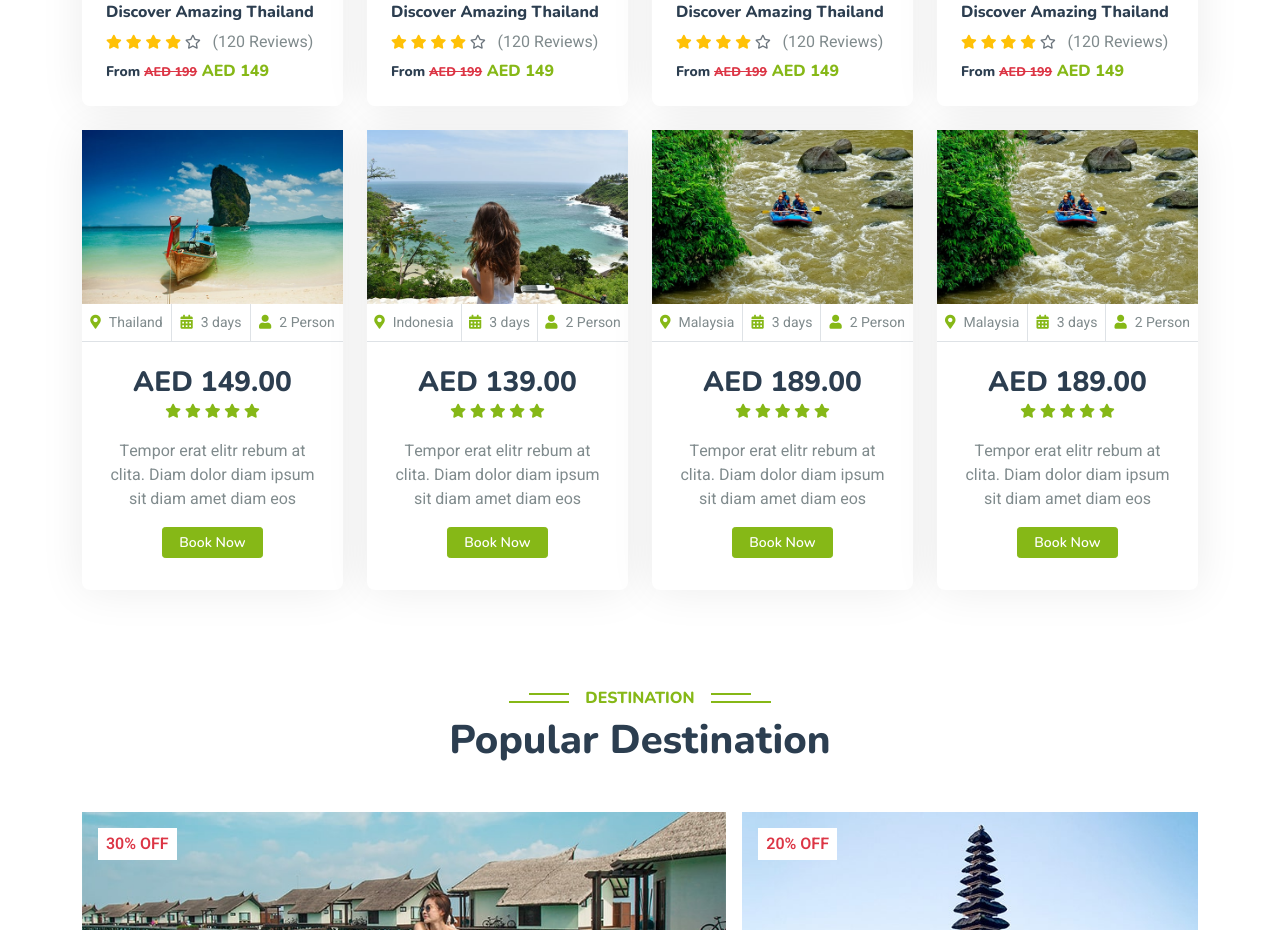
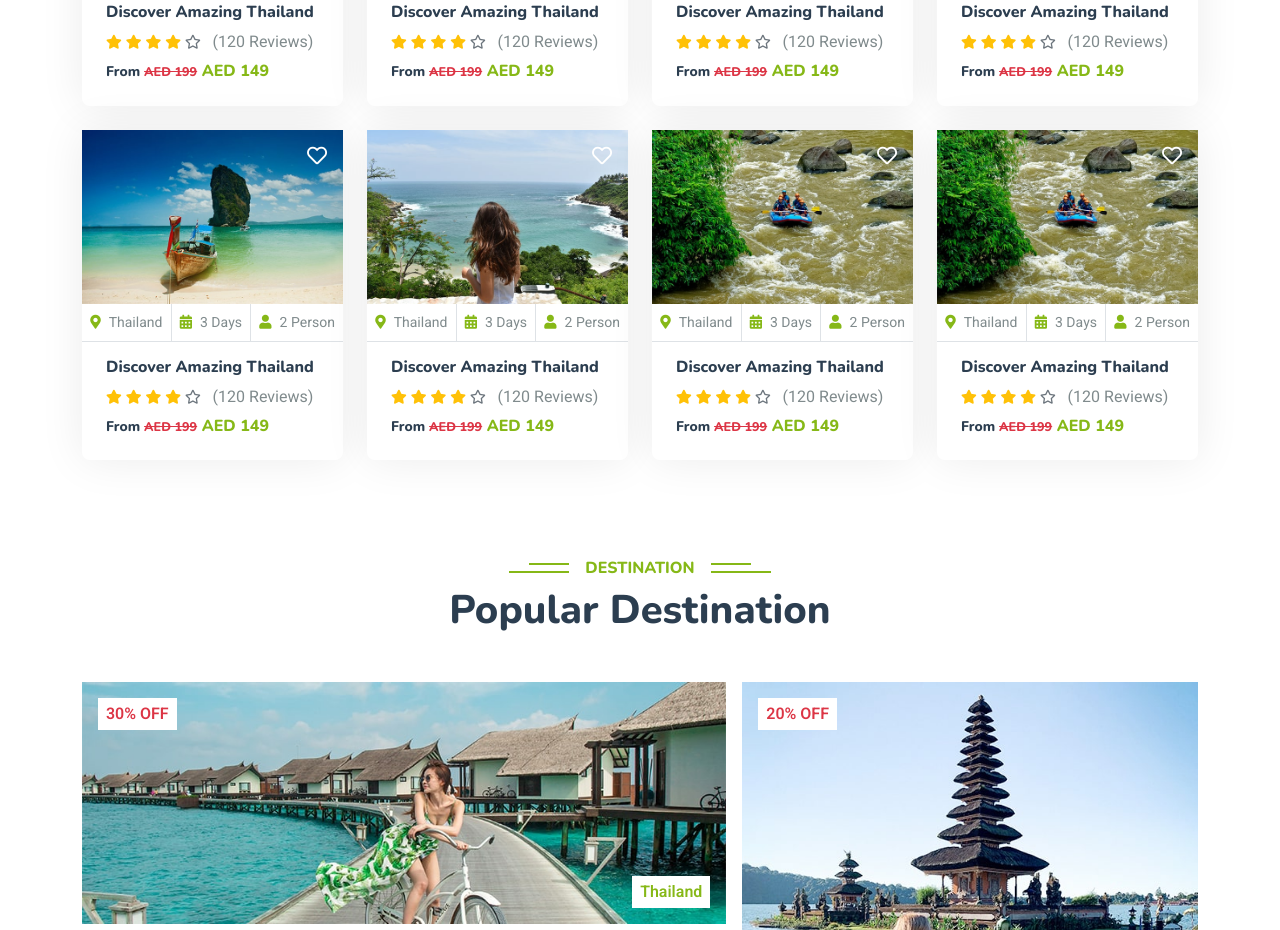
Before and after one commit to ZahirKhan97/Travel-Jokes, a plain HTML site: page index.html in a window 1280 px wide. Shown: the part 1459-2389 px from the top of the page. Drawn offline with nearby package versions, Linux system fonts and the light colour scheme.

Commit message:
Modified Items Design

```diff
--- a/index.html
+++ b/index.html
@@ -488,150 +488,234 @@
             </div>
           </div>
           <div class="col-lg-3 col-md-4 wow fadeInUp" data-wow-delay="0.1s">
-            <div class="package-item">
+            <div class="package-item position-relative">
+              <!-- Heart Icon -->
+              <div class="position-absolute top-0 end-0 p-2" style="z-index: 10;">
+                    <a href="#" class="wishlist-icon" title="Add to wishlist">
+                    <i class="far fa-heart fs-5"></i>
+                    </a>
+                </div>
+
+              <!-- Image -->
+               <a href="">
               <div class="overflow-hidden">
                 <img class="img-fluid" src="img/package-1.jpg" alt="" />
+              </div></a>
+
+              <!-- Details Row -->
+              <div class="d-flex border-bottom">
+                <small class="flex-fill text-center border-end py-2">
+                  <i class="fa fa-map-marker-alt text-primary me-2"></i>Thailand
+                </small>
+                <small class="flex-fill text-center border-end py-2">
+                  <i class="fa fa-calendar-alt text-primary me-2"></i>3 Days
+                </small>
+                <small class="flex-fill text-center py-2">
+                  <i class="fa fa-user text-primary me-2"></i>2 Person
+                </small>
               </div>
-              <div class="d-flex border-bottom">
-                <small class="flex-fill text-center border-end py-2"
-                  ><i class="fa fa-map-marker-alt text-primary me-2"></i
-                  >Thailand</small
-                >
-                <small class="flex-fill text-center border-end py-2"
-                  ><i class="fa fa-calendar-alt text-primary me-2"></i>3
-                  days</small
-                >
-                <small class="flex-fill text-center py-2"
-                  ><i class="fa fa-user text-primary me-2"></i>2 Person</small
-                >
-              </div>
-              <div class="text-center p-4">
-                <h3 class="mb-0">AED 149.00</h3>
-                <div class="mb-3">
-                  <small class="fa fa-star text-primary"></small>
-                  <small class="fa fa-star text-primary"></small>
-                  <small class="fa fa-star text-primary"></small>
-                  <small class="fa fa-star text-primary"></small>
-                  <small class="fa fa-star text-primary"></small>
+
+              <!-- Package Content -->
+              <div class="px-4 py-3">
+                <!-- Title -->
+                <a href=""><h6 class="mb-2">Discover Amazing Thailand</h6></a>
+
+                <!-- Rating -->
+                <div class="mb-2">
+                  <small class="fa fa-star text-warning"></small>
+                  <small class="fa fa-star text-warning"></small>
+                  <small class="fa fa-star text-warning"></small>
+                  <small class="fa fa-star text-warning"></small>
+                  <small class="far fa-star text-muted"></small>
+                  <span class="ms-2">(120 Reviews)</span>
                 </div>
-                <p>
-                  Tempor erat elitr rebum at clita. Diam dolor diam ipsum sit
-                  diam amet diam eos
-                </p>
-                <div class="d-flex justify-content-center mb-2">
-                  <a href="#" class="btn btn-sm btn-primary px-3">Book Now</a>
-                </div>
+
+                <!-- Price -->
+                <h6>
+                  <small
+                    >From
+                    <del
+                      class="text-danger compare-price"
+                      style="font-size: 90%"
+                      >AED 199</del
+                    ></small
+                  >
+                  <span class="text-primary">AED 149</span>
+                </h6>
               </div>
             </div>
           </div>
-          <div class="col-lg-3 col-md-4 wow fadeInUp" data-wow-delay="0.3s">
-            <div class="package-item">
+          <div class="col-lg-3 col-md-4 wow fadeInUp" data-wow-delay="0.1s">
+            <div class="package-item position-relative">
+              <!-- Heart Icon -->
+              <div class="position-absolute top-0 end-0 p-2" style="z-index: 10;">
+                    <a href="#" class="wishlist-icon" title="Add to wishlist">
+                    <i class="far fa-heart fs-5"></i>
+                    </a>
+                </div>
+
+              <!-- Image -->
+               <a href="">
               <div class="overflow-hidden">
                 <img class="img-fluid" src="img/package-2.jpg" alt="" />
+              </div></a>
+
+              <!-- Details Row -->
+              <div class="d-flex border-bottom">
+                <small class="flex-fill text-center border-end py-2">
+                  <i class="fa fa-map-marker-alt text-primary me-2"></i>Thailand
+                </small>
+                <small class="flex-fill text-center border-end py-2">
+                  <i class="fa fa-calendar-alt text-primary me-2"></i>3 Days
+                </small>
+                <small class="flex-fill text-center py-2">
+                  <i class="fa fa-user text-primary me-2"></i>2 Person
+                </small>
               </div>
-              <div class="d-flex border-bottom">
-                <small class="flex-fill text-center border-end py-2"
-                  ><i class="fa fa-map-marker-alt text-primary me-2"></i
-                  >Indonesia</small
-                >
-                <small class="flex-fill text-center border-end py-2"
-                  ><i class="fa fa-calendar-alt text-primary me-2"></i>3
-                  days</small
-                >
-                <small class="flex-fill text-center py-2"
-                  ><i class="fa fa-user text-primary me-2"></i>2 Person</small
-                >
-              </div>
-              <div class="text-center p-4">
-                <h3 class="mb-0">AED 139.00</h3>
-                <div class="mb-3">
-                  <small class="fa fa-star text-primary"></small>
-                  <small class="fa fa-star text-primary"></small>
-                  <small class="fa fa-star text-primary"></small>
-                  <small class="fa fa-star text-primary"></small>
-                  <small class="fa fa-star text-primary"></small>
+
+              <!-- Package Content -->
+              <div class="px-4 py-3">
+                <!-- Title -->
+                <a href=""><h6 class="mb-2">Discover Amazing Thailand</h6></a>
+
+                <!-- Rating -->
+                <div class="mb-2">
+                  <small class="fa fa-star text-warning"></small>
+                  <small class="fa fa-star text-warning"></small>
+                  <small class="fa fa-star text-warning"></small>
+                  <small class="fa fa-star text-warning"></small>
+                  <small class="far fa-star text-muted"></small>
+                  <span class="ms-2">(120 Reviews)</span>
                 </div>
-                <p>
-                  Tempor erat elitr rebum at clita. Diam dolor diam ipsum sit
-                  diam amet diam eos
-                </p>
-                <div class="d-flex justify-content-center mb-2">
-                  <a href="#" class="btn btn-sm btn-primary px-3">Book Now</a>
-                </div>
+
+                <!-- Price -->
+                <h6>
+                  <small
+                    >From
+                    <del
+                      class="text-danger compare-price"
+                      style="font-size: 90%"
+                      >AED 199</del
+                    ></small
+                  >
+                  <span class="text-primary">AED 149</span>
+                </h6>
               </div>
             </div>
           </div>
-          <div class="col-lg-3 col-md-4 wow fadeInUp" data-wow-delay="0.5s">
-            <div class="package-item">
+          <div class="col-lg-3 col-md-4 wow fadeInUp" data-wow-delay="0.1s">
+            <div class="package-item position-relative">
+              <!-- Heart Icon -->
+              <div class="position-absolute top-0 end-0 p-2" style="z-index: 10;">
+                    <a href="#" class="wishlist-icon" title="Add to wishlist">
+                    <i class="far fa-heart fs-5"></i>
+                    </a>
+                </div>
+
+              <!-- Image -->
+               <a href="">
               <div class="overflow-hidden">
                 <img class="img-fluid" src="img/package-3.jpg" alt="" />
+              </div></a>
+
+              <!-- Details Row -->
+              <div class="d-flex border-bottom">
+                <small class="flex-fill text-center border-end py-2">
+                  <i class="fa fa-map-marker-alt text-primary me-2"></i>Thailand
+                </small>
+                <small class="flex-fill text-center border-end py-2">
+                  <i class="fa fa-calendar-alt text-primary me-2"></i>3 Days
+                </small>
+                <small class="flex-fill text-center py-2">
+                  <i class="fa fa-user text-primary me-2"></i>2 Person
+                </small>
               </div>
-              <div class="d-flex border-bottom">
-                <small class="flex-fill text-center border-end py-2"
-                  ><i class="fa fa-map-marker-alt text-primary me-2"></i
-                  >Malaysia</small
-                >
-                <small class="flex-fill text-center border-end py-2"
-                  ><i class="fa fa-calendar-alt text-primary me-2"></i>3
-                  days</small
-                >
-                <small class="flex-fill text-center py-2"
-                  ><i class="fa fa-user text-primary me-2"></i>2 Person</small
-                >
-              </div>
-              <div class="text-center p-4">
-                <h3 class="mb-0">AED 189.00</h3>
-                <div class="mb-3">
-                  <small class="fa fa-star text-primary"></small>
-                  <small class="fa fa-star text-primary"></small>
-                  <small class="fa fa-star text-primary"></small>
-                  <small class="fa fa-star text-primary"></small>
-                  <small class="fa fa-star text-primary"></small>
+
+              <!-- Package Content -->
+              <div class="px-4 py-3">
+                <!-- Title -->
+                <a href=""><h6 class="mb-2">Discover Amazing Thailand</h6></a>
+
+                <!-- Rating -->
+                <div class="mb-2">
+                  <small class="fa fa-star text-warning"></small>
+                  <small class="fa fa-star text-warning"></small>
+                  <small class="fa fa-star text-warning"></small>
+                  <small class="fa fa-star text-warning"></small>
+                  <small class="far fa-star text-muted"></small>
+                  <span class="ms-2">(120 Reviews)</span>
                 </div>
-                <p>
-                  Tempor erat elitr rebum at clita. Diam dolor diam ipsum sit
-                  diam amet diam eos
-                </p>
-                <div class="d-flex justify-content-center mb-2">
-                  <a href="#" class="btn btn-sm btn-primary px-3">Book Now</a>
-                </div>
+
+                <!-- Price -->
+                <h6>
+                  <small
+                    >From
+                    <del
+                      class="text-danger compare-price"
+                      style="font-size: 90%"
+                      >AED 199</del
+                    ></small
+                  >
+                  <span class="text-primary">AED 149</span>
+                </h6>
               </div>
             </div>
           </div>
-          <div class="col-lg-3 col-md-4 wow fadeInUp" data-wow-delay="0.5s">
-            <div class="package-item">
+          <div class="col-lg-3 col-md-4 wow fadeInUp" data-wow-delay="0.1s">
+            <div class="package-item position-relative">
+              <!-- Heart Icon -->
+              <div class="position-absolute top-0 end-0 p-2" style="z-index: 10;">
+                    <a href="#" class="wishlist-icon" title="Add to wishlist">
+                    <i class="far fa-heart fs-5"></i>
+                    </a>
+                </div>
+
+              <!-- Image -->
+               <a href="">
               <div class="overflow-hidden">
                 <img class="img-fluid" src="img/package-3.jpg" alt="" />
+              </div></a>
+
+              <!-- Details Row -->
+              <div class="d-flex border-bottom">
+                <small class="flex-fill text-center border-end py-2">
+                  <i class="fa fa-map-marker-alt text-primary me-2"></i>Thailand
+                </small>
+                <small class="flex-fill text-center border-end py-2">
+                  <i class="fa fa-calendar-alt text-primary me-2"></i>3 Days
+                </small>
+                <small class="flex-fill text-center py-2">
+                  <i class="fa fa-user text-primary me-2"></i>2 Person
+                </small>
               </div>
-              <div class="d-flex border-bottom">
-                <small class="flex-fill text-center border-end py-2"
-                  ><i class="fa fa-map-marker-alt text-primary me-2"></i
-                  >Malaysia</small
-                >
-                <small class="flex-fill text-center border-end py-2"
-                  ><i class="fa fa-calendar-alt text-primary me-2"></i>3
-                  days</small
-                >
-                <small class="flex-fill text-center py-2"
-                  ><i class="fa fa-user text-primary me-2"></i>2 Person</small
-                >
-              </div>
-              <div class="text-center p-4">
-                <h3 class="mb-0">AED 189.00</h3>
-                <div class="mb-3">
-                  <small class="fa fa-star text-primary"></small>
-                  <small class="fa fa-star text-primary"></small>
-                  <small class="fa fa-star text-primary"></small>
-                  <small class="fa fa-star text-primary"></small>
-                  <small class="fa fa-star text-primary"></small>
+
+              <!-- Package Content -->
+              <div class="px-4 py-3">
+                <!-- Title -->
+                <a href=""><h6 class="mb-2">Discover Amazing Thailand</h6></a>
+
+                <!-- Rating -->
+                <div class="mb-2">
+                  <small class="fa fa-star text-warning"></small>
+                  <small class="fa fa-star text-warning"></small>
+                  <small class="fa fa-star text-warning"></small>
+                  <small class="fa fa-star text-warning"></small>
+                  <small class="far fa-star text-muted"></small>
+                  <span class="ms-2">(120 Reviews)</span>
                 </div>
-                <p>
-                  Tempor erat elitr rebum at clita. Diam dolor diam ipsum sit
-                  diam amet diam eos
-                </p>
-                <div class="d-flex justify-content-center mb-2">
-                  <a href="#" class="btn btn-sm btn-primary px-3">Book Now</a>
-                </div>
+
+                <!-- Price -->
+                <h6>
+                  <small
+                    >From
+                    <del
+                      class="text-danger compare-price"
+                      style="font-size: 90%"
+                      >AED 199</del
+                    ></small
+                  >
+                  <span class="text-primary">AED 149</span>
+                </h6>
               </div>
             </div>
           </div>
```
